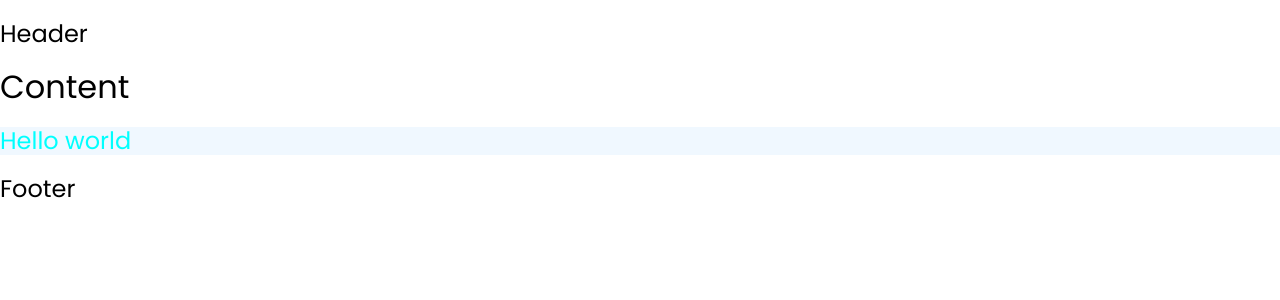
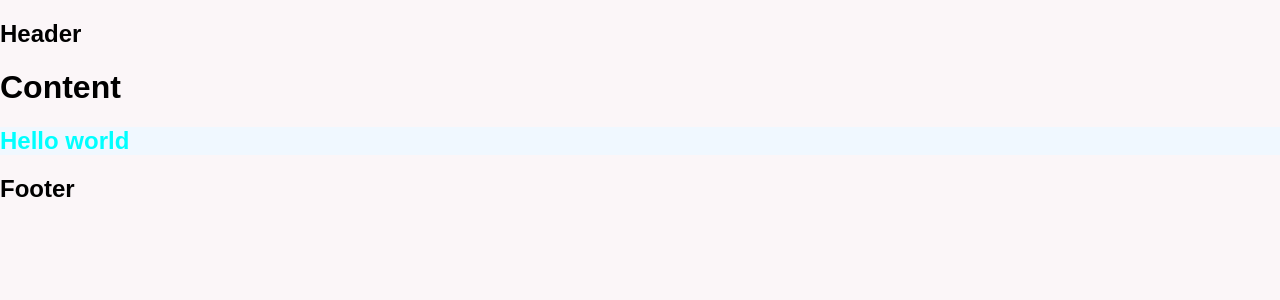
Before and after one commit to thanhhung270502/tutor-student-fe, a React (Create React App) app: page / in a window 1280 px wide. Shown: the top 300 px of the page. Built offline with nearby package versions, Linux system fonts and the light colour scheme.

Commit message:
Update #1

```diff
--- a/src/components/GlobalStyles/GlobalStyles.scss
+++ b/src/components/GlobalStyles/GlobalStyles.scss
@@ -1,5 +1,6 @@
 @import 'normalize.css';
 @import url('https://fonts.googleapis.com/css2?family=Poppins:wght@100;200;300;400;500;600;700;800;900&display=swap');
+@import url('https://cdn-uicons.flaticon.com/uicons-regular-rounded/css/uicons-regular-rounded.css');
 
 // Import font
 // @import url();
@@ -8,20 +9,16 @@
 // Color
 :root {
     --red: #fe2c55;
-    --dark-yellow: #F3AC46;
-    --pink: #FF727D;
-    --green: #C0FAC7;
-    --gray: #828282;
-    --black: #090526;
-    --purple: #7D73C1;
 }
 
 * {
     box-sizing: border-box;
-    font-family: 'Poppins', sans-serif;
-    font-weight: 400;
+    font-family: 'Mulish', sans-serif;
 }
 
 html {}
 
-body {}
+body {
+    background-color: #FBF6F8;
+    font-weight: 400;
+}
--- a/src/pages/Home/index.js
+++ b/src/pages/Home/index.js
@@ -2,7 +2,7 @@ import './home.scss';
 
 function Home() {
     return (
-        <div className='abc'>
+        <div className="abc">
             <h2>Hello world</h2>
         </div>
     );
```
